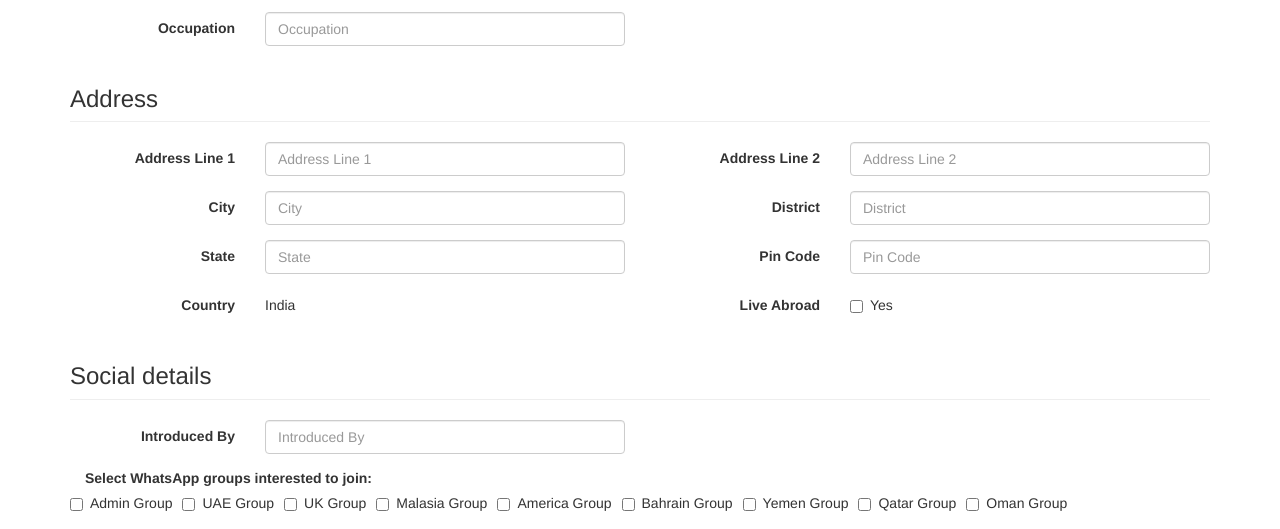
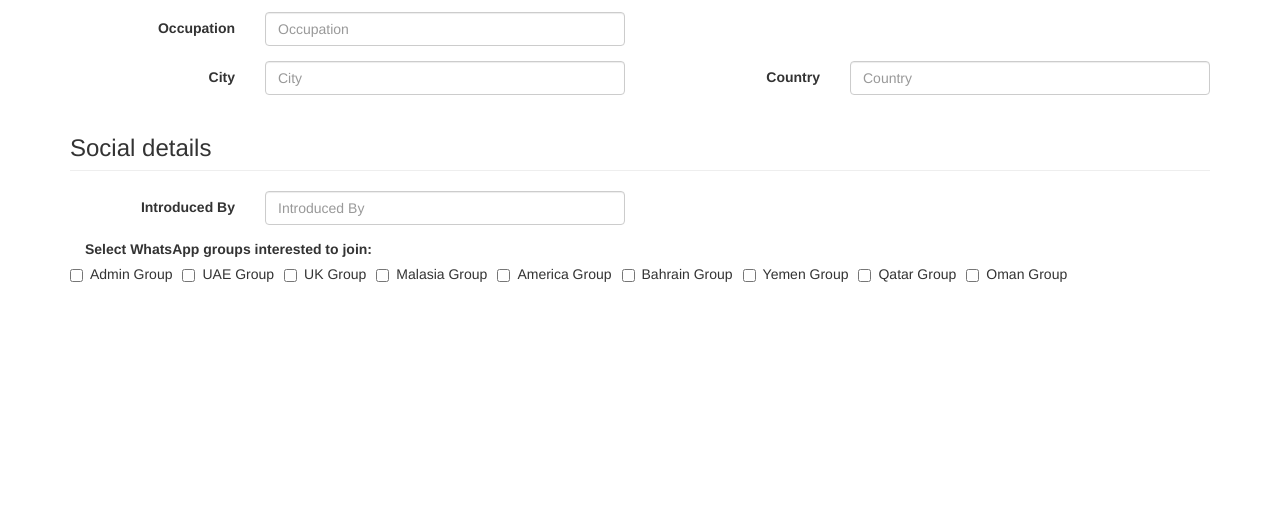
Before and after one commit to athimannil/Multi-Step-Form, a plain HTML site: page index.html in a window 1280 px wide. Shown: the part 409-938 px from the top of the page. After the commit the page ends 800 px from the top, so only its background shows below. Drawn offline with nearby package versions, Linux system fonts and the light colour scheme; some packages are replaced by stand-ins of ours; a script that the page names is missing.

Commit message:
remove address step from the form

```diff
--- a/index.html
+++ b/index.html
@@ -85,92 +85,14 @@
 							<input type="text" class="form-control" ng-model="userData.occupation" placeholder="Occupation">
 						</div>
 					</div>
-				</div>
-				<div class="form-horizontal">
-					<!-- End Personal Details -->
-					<!-- Address -->
-					<h3 class="page-header">Address</h3>
-					<div class="form-group">
-						<label class="col-sm-2 control-label">Address Line 1</label>
-						<div class="col-sm-4">
-							<input type="text" class="form-control" ng-model="userData.address1" placeholder="Address Line 1">
-						</div>
-						<label class="col-sm-2 control-label">Address Line 2</label>
-						<div class="col-sm-4">
-							<input type="text" class="form-control" ng-model="userData.address2" placeholder="Address Line 2">
-						</div>
-					</div>
 					<div class="form-group">
 						<label class="col-sm-2 control-label">City</label>
 						<div class="col-sm-4">
 							<input type="text" class="form-control" ng-model="userData.city" placeholder="City">
 						</div>
-						<label class="col-sm-2 control-label">District</label>
-						<div class="col-sm-4">
-							<input type="text" class="form-control" ng-model="userData.district" placeholder="District">
-						</div>
-					</div>
-					<div class="form-group">
-						<label class="col-sm-2 control-label">State</label>
-						<div class="col-sm-4">
-							<input type="text" class="form-control" ng-model="userData.state" placeholder="State">
-						</div>
-						<label class="col-sm-2 control-label">Pin Code</label>
-						<div class="col-sm-4">
-							<input type="text" class="form-control" ng-model="userData.pin" placeholder="Pin Code">
-						</div>
-					</div>
-					<div class="form-group">
 						<label class="col-sm-2 control-label">Country</label>
 						<div class="col-sm-4">
-							<p class="form-control-static">India</p>
-						</div>
-						<label class="col-sm-2 control-label">Live Abroad</label>
-						<div class="col-sm-4">
-							<div class="checkbox">
-							  <label>
-									<input type="checkbox" ng-model="userData.liveAbroad"> Yes
-							  </label>
-							</div>
-						</div>
-					</div>
-					<div ng-if="userData.liveAbroad">
-						<h4 class="page-header">Residential Address</h4>
-						<div class="form-group">
-							<label class="col-sm-2 control-label">Address Line 1</label>
-							<div class="col-sm-4">
-								<input type="text" class="form-control" ng-model="userData.residence.address1" placeholder="Address Line 1">
-							</div>
-							<label class="col-sm-2 control-label">Address Line 2</label>
-							<div class="col-sm-4">
-								<input type="text" class="form-control" ng-model="userData.residence.address2" placeholder="Address Line 2">
-							</div>
-						</div>
-						<div class="form-group">
-							<label class="col-sm-2 control-label">City</label>
-							<div class="col-sm-4">
-								<input type="text" class="form-control" ng-model="userData.residence.city" placeholder="City">
-							</div>
-							<label class="col-sm-2 control-label">District</label>
-							<div class="col-sm-4">
-								<input type="text" class="form-control" ng-model="userData.residence.district" placeholder="District">
-							</div>
-						</div>
-						<div class="form-group">
-							<label class="col-sm-2 control-label">State</label>
-							<div class="col-sm-4">
-								<input type="text" class="form-control" ng-model="userData.residence.state" placeholder="State">
-							</div>
-							<label class="col-sm-2 control-label">Post Code</label>
-							<div class="col-sm-4">
-								<input type="text" class="form-control" ng-model="userData.residence.pin" placeholder="Pin Code">
-							</div>
-						</div>
-						<div class="form-group">
-							<label class="col-sm-2 control-label">Country</label>
-							<div class="col-sm-4">
-								<input type="text" class="form-control" ng-model="userData.residence.country" placeholder="Country">
-							</div>
+							<input type="text" class="form-control" ng-model="userData.country" placeholder="Country">
 						</div>
 					</div>
 				</div>
```
